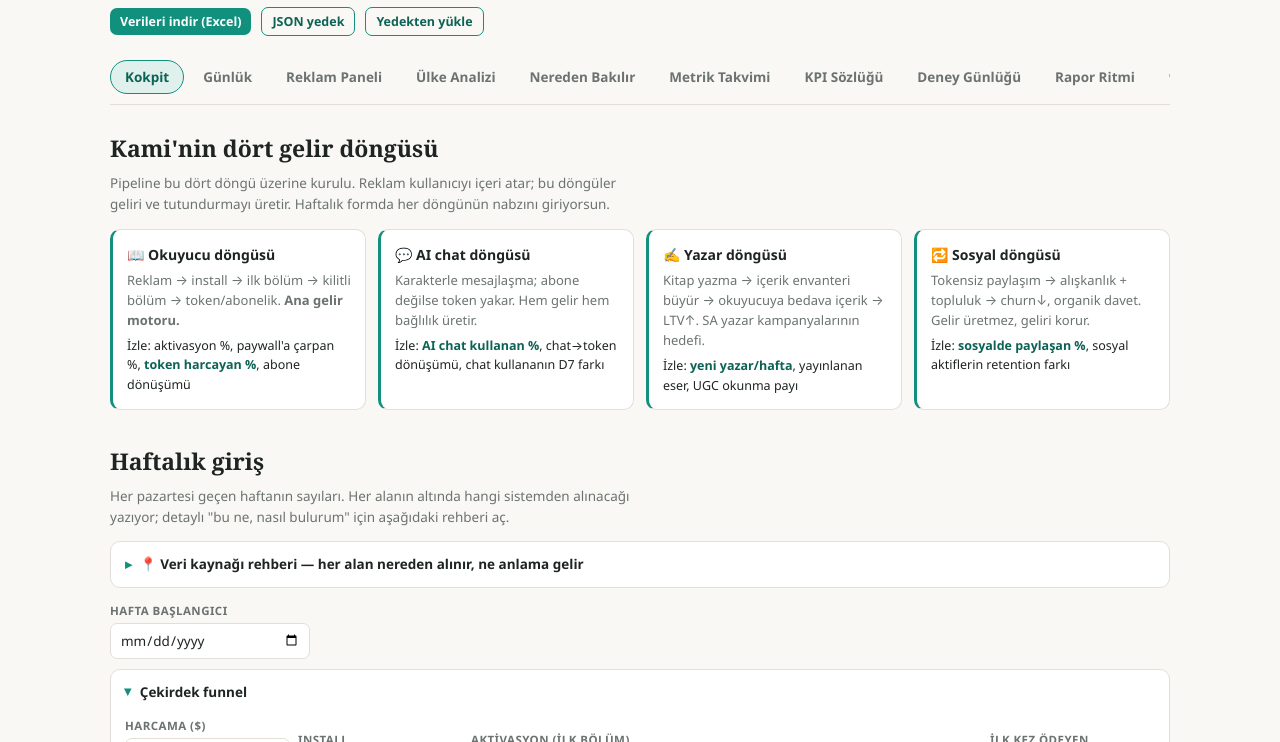
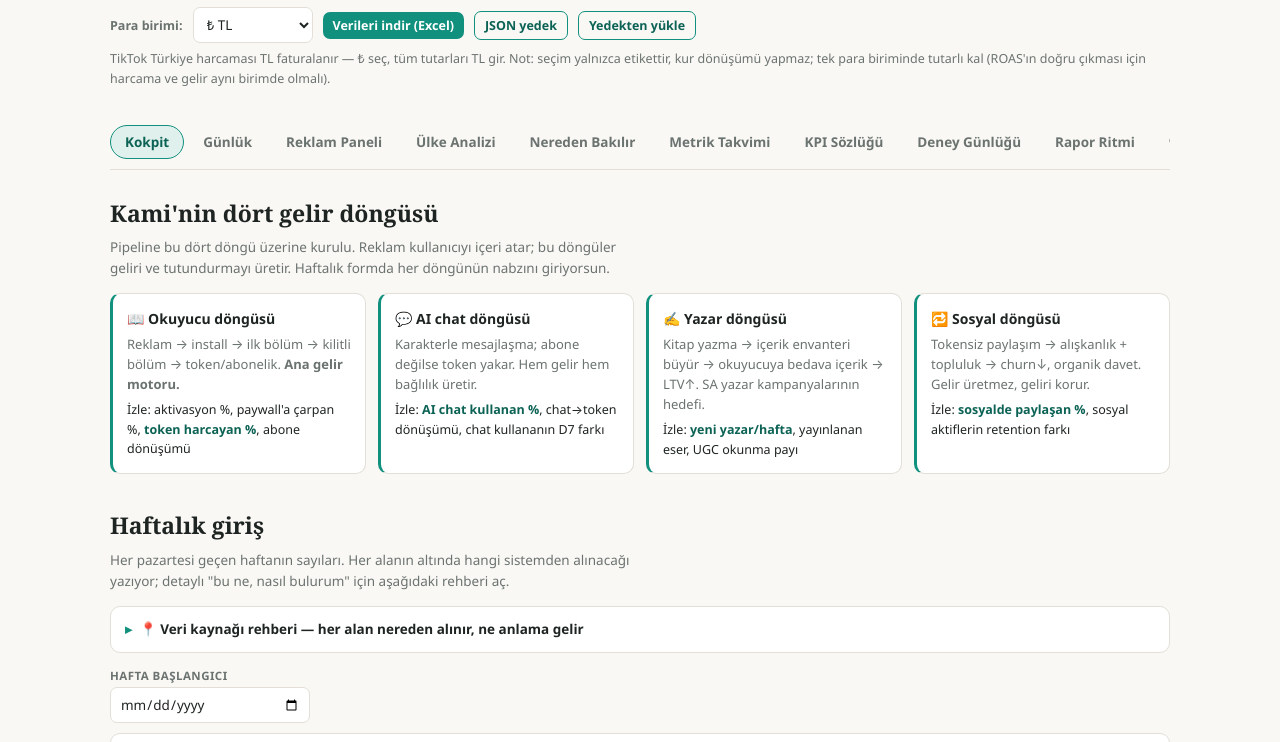
Before and after one commit to tugceaydemir/growth-os, a plain HTML site: page index.html in a window 1280 px wide. Shown: the part 186-928 px from the top of the page. Drawn offline with Linux system fonts and the light colour scheme.

Commit message:
v7: para birimi secici (TL/USD), varsayilan TL - tum tutarlar, etiketler ve Excel ciktisi

```diff
--- a/index.html
+++ b/index.html
@@ -143,12 +143,15 @@ small.src b{color:var(--accent-ink)}
   <h1>Kami Growth OS</h1>
   <p class="sub">Tuğçe'nin kişisel kokpiti. Veriler bu tarayıcıda saklanır (localStorage) — düzenli olarak Excel raporu ve JSON yedek indir; başka cihaza geçerken JSON yedeğini yükle.</p>
   <div class="savebar" style="margin-top:10px">
+    <span style="font-size:12.5px;color:var(--muted);font-weight:600">Para birimi:</span>
+    <select id="cur-sel" style="width:auto;min-width:120px"><option value="₺">₺ TL</option><option value="$">$ USD</option></select>
     <button class="btn sm" id="db-export">Verileri indir (Excel)</button>
     <button class="btn ghost sm" id="db-json">JSON yedek</button>
     <button class="btn ghost sm" id="db-import">Yedekten yükle</button>
     <input type="file" id="db-file" accept=".json,application/json" style="display:none">
     <span class="saved" id="db-saved">Tamam ✓</span>
   </div>
+  <p class="small" style="margin-top:6px">TikTok Türkiye harcaması TL faturalanır — ₺ seç, tüm tutarları TL gir. Not: seçim yalnızca etikettir, kur dönüşümü yapmaz; tek para biriminde tutarlı kal (ROAS'ın doğru çıkması için harcama ve gelir aynı birimde olmalı).</p>
 </header>
 
 <nav class="tabs" id="tabs">
@@ -944,6 +947,7 @@ function load(){try{return JSON.parse(localStorage.getItem(KEY))||{}}catch(e){re
 function save(d){localStorage.setItem(KEY,JSON.stringify(d))}
 var db=load();
 db.weeks=db.weeks||[]; db.days=db.days||[]; db.ads=db.ads||[]; db.exps=db.exps||[]; db.notes=db.notes||[]; db.plan=db.plan||{}; db.skills=db.skills||{};
+var CUR = db.currency || "₺";
 
 // ---- tabs
 var tabs=document.getElementById("tabs");
@@ -959,7 +963,7 @@ tabs.addEventListener("click",function(e){
 // ---- helpers
 function fmt(n,d){return isFinite(n)?n.toLocaleString("tr-TR",{maximumFractionDigits:d==null?1:d}):"—"}
 function pct(a,b){return b>0?(100*a/b):NaN}
-function money(n){return isFinite(n)?"$"+n.toLocaleString("en-US",{maximumFractionDigits:2}):"—"}
+function money(n){if(!isFinite(n))return "—";return CUR==="₺"?n.toLocaleString("tr-TR",{maximumFractionDigits:2})+" ₺":"$"+n.toLocaleString("en-US",{maximumFractionDigits:2})}
 function esc(s){var d=document.createElement("div");d.textContent=s||"";return d.innerHTML}
 function flash(id){var el=document.getElementById(id);el.classList.add("show");setTimeout(function(){el.classList.remove("show")},1800)}
 function num(v){var n=parseFloat(v);return isFinite(n)?n:0}
@@ -1329,7 +1333,7 @@ function xCell(v){
 }
 function xSheet(name,headers,rows){
   var s='<Worksheet ss:Name="'+xEsc(name)+'"><Table>';
-  s+="<Row>"+headers.map(function(h){return xCell(h)}).join("")+"</Row>";
+  s+="<Row>"+headers.map(function(h){return xCell(String(h).replace("$",CUR))}).join("")+"</Row>";
   rows.forEach(function(r){s+="<Row>"+r.map(xCell).join("")+"</Row>"});
   return s+"</Table></Worksheet>";
 }
@@ -1408,6 +1412,15 @@ document.getElementById("db-file").addEventListener("change",function(e){
   r.readAsText(f);
 });
 
+// para birimi seçici + etiketlerdeki ($) -> seçili sembol
+(function(){
+  document.querySelectorAll("label.f").forEach(function(l){
+    l.innerHTML=l.innerHTML.replace(/\(\$\)/g,"("+CUR+")");
+  });
+  var sel=document.getElementById("cur-sel");
+  if(sel){ sel.value=CUR; sel.addEventListener("change",function(){db.currency=this.value;save(db);location.reload();}); }
+})();
+
 renderFunnel(); renderWeeks(); renderDays(); renderAds(); renderExps(); renderPlan(); renderSkills(); renderNotes();
 })();
 </script>
```
